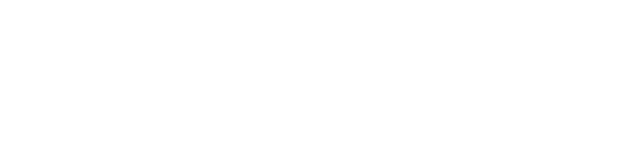
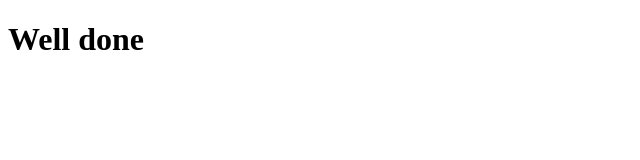
Before and after one commit to pablo-codes/kehinde-test, a plain HTML site: page index.html in a window 1280 px wide. Shown: the whole page, without its empty margins (0-640 px from the left). Drawn offline with Linux system fonts and the light colour scheme.

Commit message:
well done message

```diff
--- a/index.html
+++ b/index.html
@@ -5,5 +5,7 @@
     <meta name="viewport" content="width=device-width, initial-scale=1.0" />
     <title>Kehinde</title>
   </head>
-  <body></body>
+  <body>
+    <h1>Well done</h1>
+  </body>
 </html>
```
